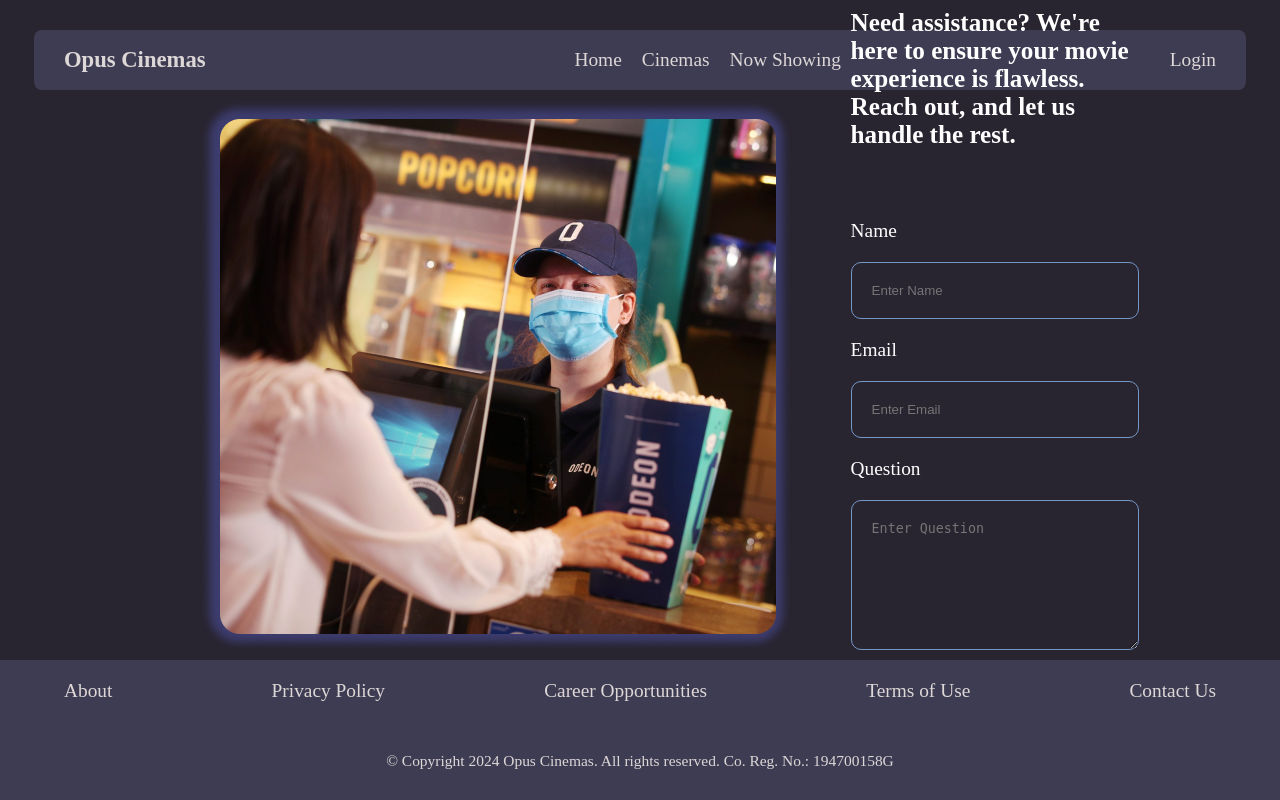
After one commit to Hsinkai2000/Opus-Cinemas, a PHP site: page /support.php in a window 1280 px wide. The commit adds this page. Run offline with PHP 8.4, Linux system fonts and the light colour scheme.

Commit message:
Support page ui completed

```diff
--- a/styles/login.css
+++ b/styles/login.css
@@ -46,6 +46,7 @@ input {
     background-color: #282430;
     border: 1px solid #7597c9;
     border-radius: 10px;
+    color: #ded7d7;
 }
 
 .actions {
--- /dev/null
+++ b/styles/support.css
@@ -0,0 +1,72 @@
+.wrapper {
+    height: calc(100vh - 170px - 120px);
+}
+
+.left-panel {
+    display: flex;
+    justify-content: center;
+    align-items: center;
+    margin-left: 5%;
+}
+
+.left-panel img {
+    max-width: 100%;
+}
+
+.right-panel {
+    color: white;
+    width: 25%;
+    margin-left: 5%;
+    display: flex;
+    flex-direction: column;
+    justify-content: flex-start;
+}
+
+.right-panel h2 {
+    font-size: 1.3em;
+}
+
+.error-message {
+    color: red;
+    font-weight: bold;
+    margin: 10px 0;
+}
+
+form {
+    margin-top: 50px;
+    display: flex;
+    flex-direction: column;
+    gap: 20px;
+}
+
+input,
+textarea {
+    padding: 20px;
+    width: 100%;
+    box-sizing: border-box;
+    background-color: #282430;
+    border: 1px solid #7597c9;
+    border-radius: 10px;
+    color: #ded7d7;
+}
+
+textarea {
+    max-width: 100%;
+    min-width: 100%;
+    min-height: 150px;
+    max-height: 300px;
+}
+
+.actions {
+    display: flex;
+    justify-content: space-between;
+    align-content: center;
+    margin-top: 20px;
+}
+.transparent_button {
+    width: 40% !important;
+}
+
+.blue_button {
+    width: 40% !important;
+}
--- /dev/null
+++ b/support.php
@@ -0,0 +1,90 @@
+<!DOCTYPE html>
+<!--[if lt IE 7]>      <html class="no-js lt-ie9 lt-ie8 lt-ie7"> <![endif]-->
+<!--[if IE 7]>         <html class="no-js lt-ie9 lt-ie8"> <![endif]-->
+<!--[if IE 8]>         <html class="no-js lt-ie9"> <![endif]-->
+<!--[if gt IE 8]>      <html class="no-js"> <!--<![endif]-->
+<html>
+
+<head>
+    <meta charset="utf-8">
+    <meta http-equiv="X-UA-Compatible" content="IE=edge">
+    <title>Opus | Support</title>
+    <meta name="description" content="">
+    <meta name="viewport" content="width=device-width, initial-scale=1">
+
+    <link rel="stylesheet" href="styles/global.css" />
+    <link rel="stylesheet" href="styles/support.css" />
+</head>
+
+<body>
+    <!--[if lt IE 7]>
+            <p class="browsehappy">You are using an <strong>outdated</strong> browser. Please <a href="#">upgrade your browser</a> to improve your experience.</p>
+        <![endif]-->
+    <header>
+        <h3>Opus Cinemas</h3>
+        <div>
+            <ul class="nav">
+                <li class="navlink">
+                    <a href="home.php">Home</a>
+                </li>
+                <li class="navlink"><a href="cinemas.php">Cinemas</a></li>
+                <li class="navlink"><a href="now_showing.php">Now Showing</a></li>
+            </ul>
+        </div>
+        <?php
+        if (!isset($_SESSION['user_id'])) { ?>
+            <a class="navlink login" href="login.php">Login</a>
+        <?php } else { ?>
+            <a class="navlink login" href="logout.php"><?php echo htmlspecialchars($_SESSION['email']); ?></a>
+        <?php } ?>
+    </header>
+
+
+
+    <div class="wrapper">
+        <div class="left-panel">
+            <img src="assets/support_poster.png" alt="" />
+        </div>
+        <div class="right-panel">
+            <h2>
+                Need assistance? We're here to ensure your movie experience is flawless. Reach out, and let us handle
+                the rest.
+            </h2>
+            <?php if (isset($_GET['error'])): ?>
+                <div class="error-message" style="color: red;">
+                    <?php echo htmlspecialchars($_GET['error']); ?>
+                </div>
+            <?php endif; ?>
+            <form action="" method="post">
+                <label for="name">Name</label>
+                <input type="name" name="name" placeholder="Enter Name" required />
+                <label for="email">Email</label>
+                <input type="email" name="email" placeholder="Enter Email" required />
+                <label for="question">Question</label>
+                <textarea name="question" id="questionTF" rows="5" cols="60" placeholder="Enter Question"></textarea>
+                <div class="actions">
+                    <button type="submit" name="contactUs" id="contactUsButton" class="blue_button">
+                        Contact Us!
+                    </button>
+                </div>
+            </form>
+        </div>
+    </div>
+
+    <footer>
+        <div class="footerlink">
+            <a href="#">About</a>
+            <a href="#">Privacy Policy</a>
+            <a href="#">Career Opportunities</a>
+            <a href="#">Terms of Use</a>
+            <a href="#">Contact Us</a>
+        </div>
+        <p>
+            © Copyright 2024 Opus Cinemas. All rights reserved. Co. Reg.
+            No.: 194700158G
+        </p>
+    </footer>
+    <script src="" async defer></script>
+</body>
+
+</html>
```
Also changed, not shown: assets/support_poster.png (added), ticket_booking.php (indentation only).
